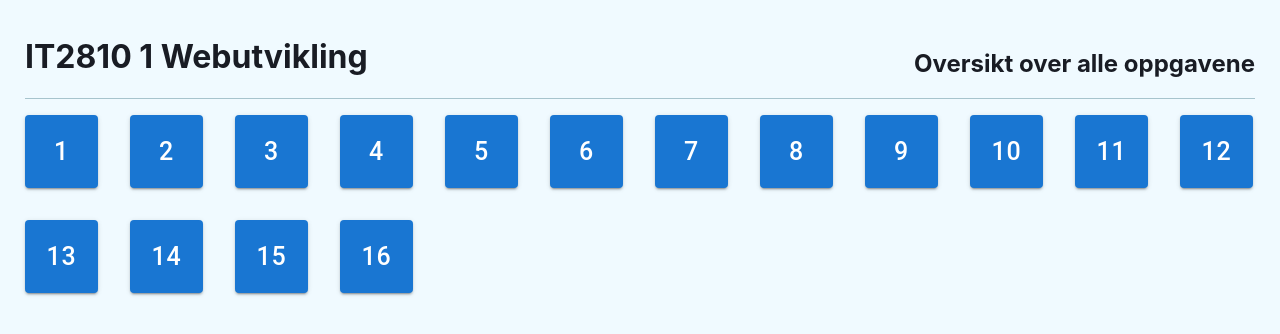
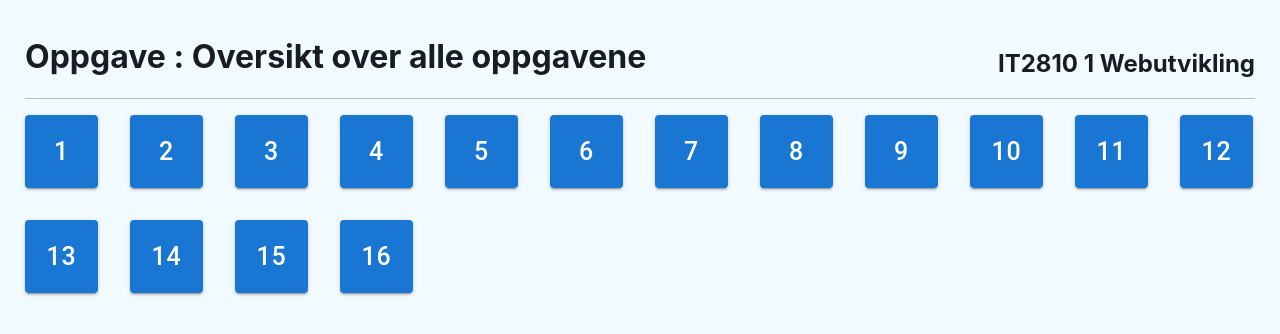
Before and after one commit to amalieeh/assessment-support, a Next.js app: page /task in a window 1280 px wide. Shown: the top 334 px of the page. Built offline with nearby package versions, Linux system fonts and the light colour scheme.

Commit message:
Swap course and tasktitle in the header

```diff
--- a/components/expand.tsx
+++ b/components/expand.tsx
@@ -5,7 +5,6 @@ import AccordionDetails from "@mui/material/AccordionDetails";
 import { ExpandMore as ExpandMoreIcon } from "@material-ui/icons";
 
 interface Expandprop {
-  PreDescription?: string;
   DescriptionTitle: string;
   Description: string;
 }
@@ -24,7 +23,6 @@ const Expand: React.FC<Expandprop> = (props: Expandprop) => {
           aria-controls="task-content" // For optimal accessibility it is recommended setting id and aria-controls on the AccordionSummary.
           id="task-header" // The Accordion will derive the necessary aria-labelledby and id for the content region of the accordion.
         >
-          {props.PreDescription ? props.PreDescription + ":" : null}
           <strong>{props.DescriptionTitle}</strong>
         </AccordionSummary>
         <AccordionDetails>{props.Description}</AccordionDetails>
--- a/components/header.tsx
+++ b/components/header.tsx
@@ -4,18 +4,23 @@ import Link from "next/link";
 
 interface Headerprops {
   data: any;
+  taskNumber: number;
   description?: string;
 }
 
 const Header: React.FC<Headerprops> = (props: Headerprops) => {
   return (
     <div className={styles.headerstyle}>
+      {props.description ? (
+        <h1>
+          Oppgave {props.taskNumber}: {props.description}
+        </h1>
+      ) : null}
       <Link href="/">
-        <h1 className={styles.makeClickable}>
+        <h2 className={styles.makeClickable}>
           {props.data.ext_inspera_assessmentRunTitle}
-        </h1>
+        </h2>
       </Link>
-      {props.description ? <h2>{props.description}</h2> : null}
     </div>
   );
 };
--- a/pages/assessment.tsx
+++ b/pages/assessment.tsx
@@ -105,13 +105,12 @@ const Assessment: NextPage = () => {
 
   return (
     <div className={styles.container}>
-      <Header data={data} />
+      <Header data={data} taskNumber={taskNumber} description={taskTitle} />
       <main className={styles.main}>
         <div className={styles.alignInfo}>
           <div className={styles.expandInfo}>
             <Expand
-              PreDescription={"Oppgave " + taskNumber}
-              DescriptionTitle={taskTitle}
+              DescriptionTitle="Oppgavebeskrivelse"
               Description={taskDescription}
             />
             <Expand
```
